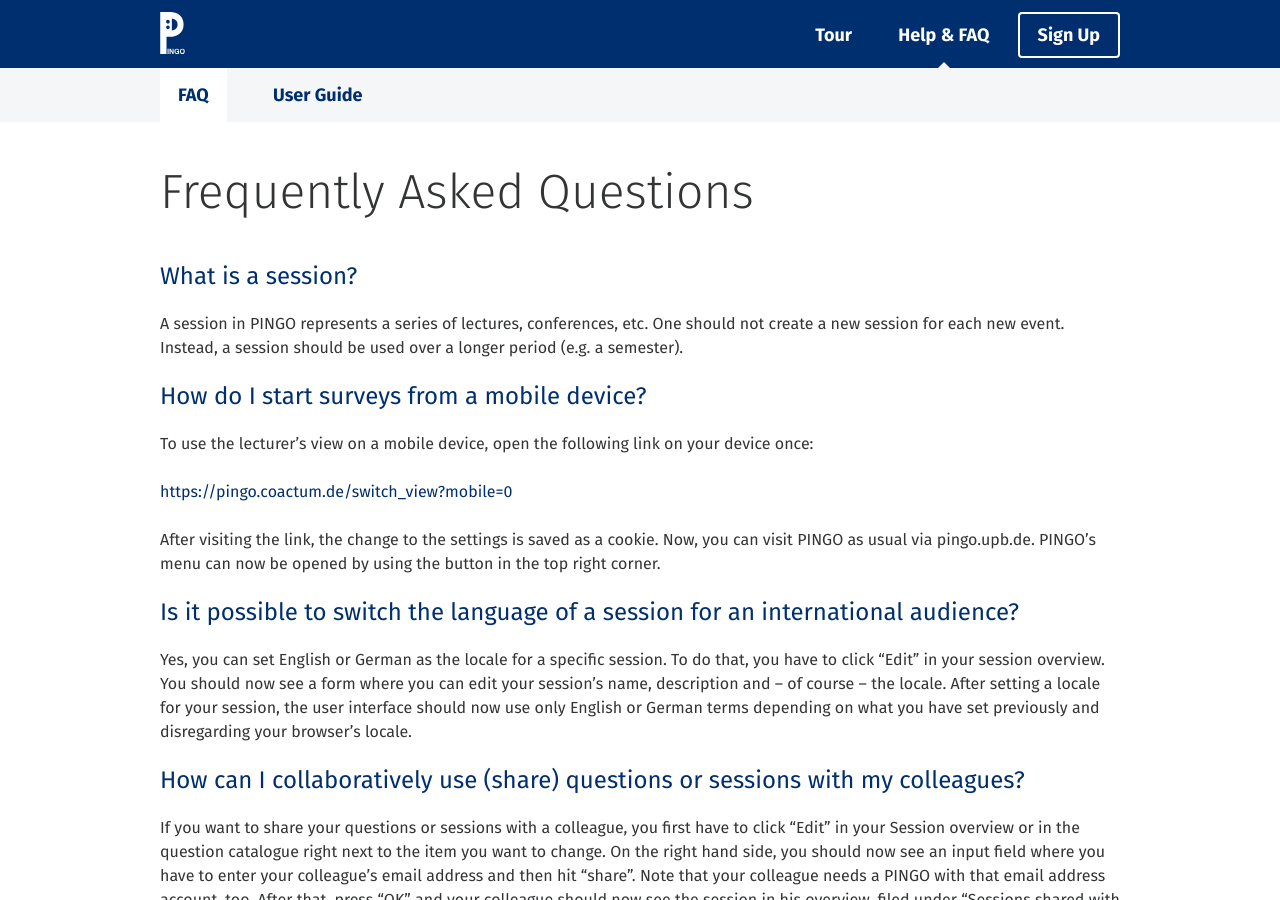
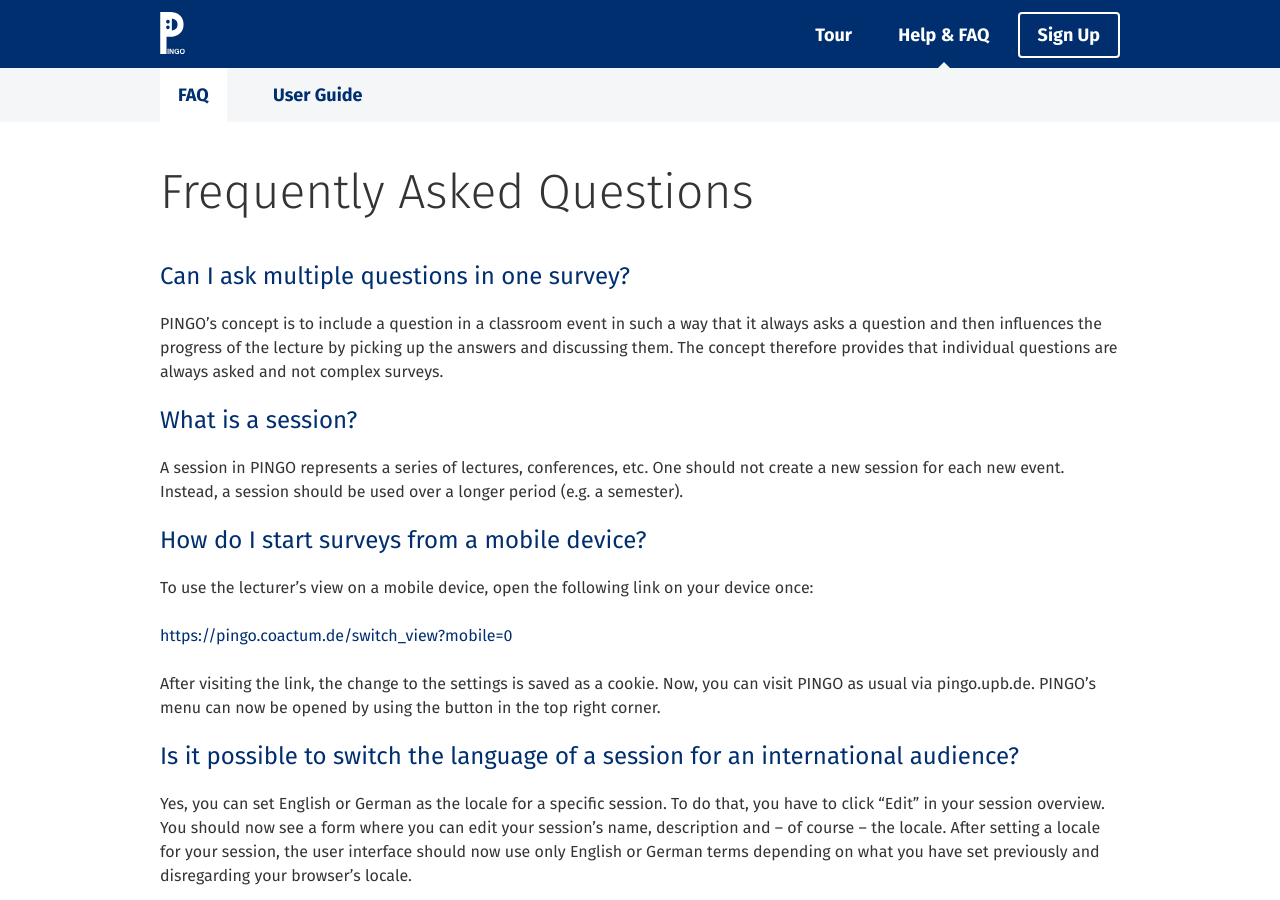
Before and after one commit to PingoUPB/pingoupb.github.io, a Jekyll site: the page built from en/faq/index.md, in a window 1280 px wide and 900 px high. Built offline with Jekyll 4.4.1, drawn with Linux system fonts in a browser that asks for light colours; nearby versions of some CDN libraries.

Commit message:
Update index.md

```diff
--- a/en/faq/index.md
+++ b/en/faq/index.md
@@ -4,6 +4,9 @@
 ---
 
 # Frequently Asked Questions
+
+## Can I ask multiple questions in one survey?
+PINGO's concept is to include a question in a classroom event in such a way that it always asks a question and then influences the progress of the lecture by picking up the answers and discussing them. The concept therefore provides that individual questions are always asked and not complex surveys.
 
 ## What is a session?
 
```
